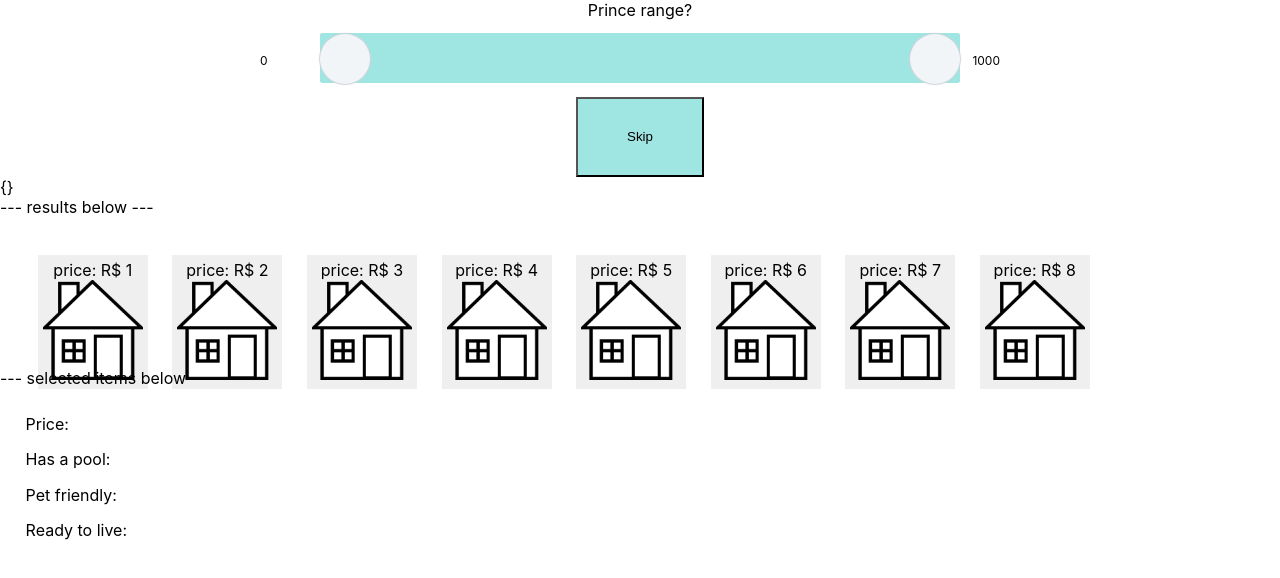
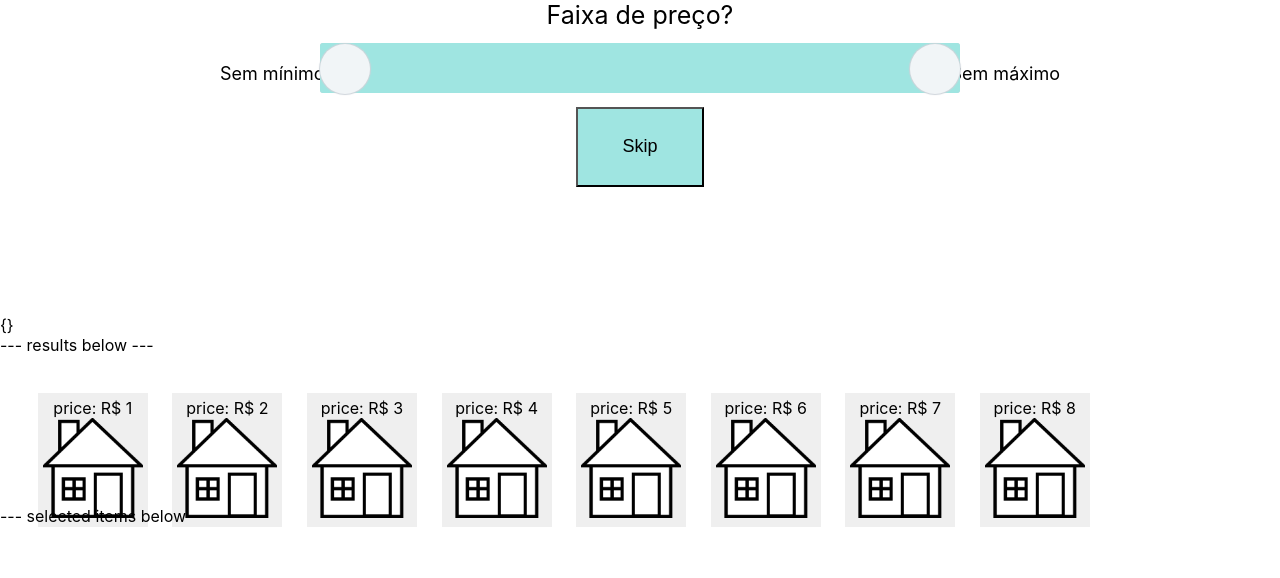
Before and after one commit to Maschroeder1/ihc, a React (Create React App) app in the folder frontend/: page / in a window 1280 px wide. Shown: the top 578 px of the page. Built offline with nearby package versions, Linux system fonts and the light colour scheme; the HTML template or start-up script is replaced by a standard one.

Commit message:
more filters, filter legibility

```diff
--- a/frontend/src/App.js
+++ b/frontend/src/App.js
@@ -93,20 +93,32 @@ class App extends Component {
   }
 
   render() {
-    let tieredButtons1 = [
-      { text: "button 1", filterName: "ANY1", children: [{ text: "child 1", filterName: "CHILD_1" }, { text: "child 2", filterName: "CHILD_2" }] },
-      { text: "button 2", filterName: "ANY2", children: [{ text: "child 3", filterName: "CHILD_3" }, { text: "child 4", filterName: "CHILD_4" }] },
-      { text: "button 3", filterName: "ANY3", children: [{ text: "child 5", filterName: "CHILD_5" }, { text: "child 6", filterName: "CHILD_6" }] },
-      { text: "button 4", filterName: "ANY4", children: [{ text: "child 7", filterName: "CHILD_7" }, { text: "child 8", filterName: "CHILD_8" }] }]
+    let housingTypes = [
+      { text: "Apartamento", filterName: "ANY1", children: [
+        { text: "Tradicional", filterName: "TRADITIONAL" },
+        { text: "JK", filterName: "JK" },
+        { text: "Kitnet", filterName: "KITNET" },
+        { text: "Flat", filterName: "FLAT" },
+        { text: "Loft", filterName: "LOFT" },
+        { text: "Studio", filterName: "STUDIO" },
+        { text: "Andar", filterName: "FLOOR" },
+        { text: "Cobertura", filterName: "ROOFTOP" }] },
+      { text: "Casa", filterName: "ANY2", children: [
+        { text: "Casa residencial", filterName: "SINGLE_FAMILY" },
+        { text: "Duplex", filterName: "DUPLEX" },
+        { text: "Sítio", filterName: "CABIN" },
+        { text: "Casa em condomínio", filterName: "HOA" }] }]
     let buttons = [
-      // <Slider min={0} max={1000} question={'Prince range?'} renameAttempt={({ min, max }) => {console.log(`min = ${min}, max = ${max}`)}} key={-1} />,
-      <Slider text={'Prince range?'} filterName={'TOTAL_PRICE_RANGE'} id={0} key={-1} min={0} max={1000} renameAttempt={this.sliderFunction} />,
-      //<Slider min={0} max={1000} onChange={this.sliderFunction} key={-1} />,
-      <SimpleButton text="Ready to live?" filterName="READY_TO_LIVE" id={1} key={0} parentStateFunction={this.simpleButtonFunction} parentId={this.state.lastSelected} updateStateJSON={this.updateStateJSON} buttons={[1, 2]} />,
-      <TieredButtonController text="Ready to live?" filterName="HOUSE_TYPE" id={2} key={1} parentStateFunction={this.tieredButtonFunction} parentId={this.state.lastSelected} updateStateJSON={this.updateStateJSON} buttons={tieredButtons1} />,
-      <SimpleButton text="Pet friendly?" filterName="PET_FRIENDLY" id={3} key={2} parentStateFunction={this.simpleButtonFunction} parentId={this.state.lastSelected} updateStateJSON={this.updateStateJSON} />,
-      <SimpleButton text="Has a pool?" filterName="POOL" id={4} key={3} parentStateFunction={this.simpleButtonFunction} parentId={this.state.lastSelected} updateStateJSON={this.updateStateJSON} />,
-      //<TieredButtonController text="Ready to live?" filterName="ENUM_2" id={4} key={4} parentStateFunction={this.tieredButtonFunction} parentId={this.state.lastSelected} updateStateJSON={this.updateStateJSON} buttons={[3, 4]} />
+      <Slider text={'Faixa de preço?'} filterName={'TOTAL_PRICE_RANGE'} id={0} key={-5} min={1000} max={2000} parentId={this.state.lastSelected} renameAttempt={this.sliderFunction} />,
+      <SimpleButton text="Mobiliado?" filterName="READY_TO_LIVE" id={1} key={-3} parentStateFunction={this.simpleButtonFunction} parentId={this.state.lastSelected} updateStateJSON={this.updateStateJSON} buttons={[1, 2]} />,
+      <Slider text={'Faixa de preço do condomínio?'} filterName={'FEES_PRICE_RANGE'} id={2} key={-4} min={0} max={200} parentId={this.state.lastSelected} renameAttempt={this.sliderFunction} />,
+      <TieredButtonController text="Apartamento? Casa?" filterName="HOUSE_TYPE" id={3} key={1} parentStateFunction={this.tieredButtonFunction} parentId={this.state.lastSelected} updateStateJSON={this.updateStateJSON} buttons={housingTypes} />,
+      <Slider text={'Número de quartos?'} filterName={'BEDROOM COUNT'} id={4} key={-2} min={0} max={5} parentId={this.state.lastSelected} renameAttempt={this.sliderFunction} />,
+      <SimpleButton text="Com churrasqueira?" filterName="BARBECUE" id={5} key={0} parentStateFunction={this.simpleButtonFunction} parentId={this.state.lastSelected} updateStateJSON={this.updateStateJSON} buttons={[1, 2]} />,
+      <Slider text={'Número de banheiros?'} filterName={'BATHROOM_COUNT'} id={6} key={-1} min={0} max={5} parentId={this.state.lastSelected} renameAttempt={this.sliderFunction} />,
+      <SimpleButton text="Pet friendly?" filterName="PET_FRIENDLY" id={7} key={2} parentStateFunction={this.simpleButtonFunction} parentId={this.state.lastSelected} updateStateJSON={this.updateStateJSON} />,
+      <Slider text={'Número de vagas?'} filterName={'PARKING_SPOTS'} id={8} key={3} min={0} max={5} parentId={this.state.lastSelected} renameAttempt={this.sliderFunction} />,
+      <SimpleButton text="Com piscina?" filterName="POOL" id={9} key={4} parentStateFunction={this.simpleButtonFunction} parentId={this.state.lastSelected} updateStateJSON={this.updateStateJSON} />
     ]
 
     let req = <ApiRequest apiRequest={this.state.apiRequest} />
--- a/frontend/src/SelectedRentalItemController.js
+++ b/frontend/src/SelectedRentalItemController.js
@@ -55,7 +55,6 @@ export default class SelectedRentalItemController extends React.Component {
     }
 
     render() {
-        let timeout
-        return ['price', 'hasPool', 'isPetFriendly', 'readyToLive'].map(key => this.render_items_based_on(key))
+        return (<>{ this.props.items.length > 0 && ['price', 'hasPool', 'isPetFriendly', 'readyToLive'].map(key => this.render_items_based_on(key)) }</>)
     }
 }
--- a/frontend/src/SimpleButton.js
+++ b/frontend/src/SimpleButton.js
@@ -23,7 +23,7 @@ export default class SimpleButton extends React.Component {
         return <button
             onMouseOver={event => event.target.style.background = strong_color}
             onMouseOut={event => event.target.style.background = color}
-            style={{ "background": color, "height": "25%", width: "100%", "marginBottom": "2%" }}
+            style={{ "background": color, "height": "25%", width: "100%", "marginBottom": "2%", "fontSize": "18px" }}
             onClick={() => this.click(value)}>
             {value}
         </button>
@@ -38,7 +38,7 @@ export default class SimpleButton extends React.Component {
         return (<div>
             {this.isVisible() &&
                 <section style={{ height: '600px' }}>
-                    <div style={{ "textAlign": "center", "marginBottom": "1%" }}> {this.state.text} </div>
+                    <div style={{ "textAlign": "center", "marginBottom": "1%", "fontSize": "25px" }}> {this.state.text} </div>
                     {this.button("#b3ffc8", "#00ff46", 'YES')}
                     {this.button("#ff7a8c", "#ff0023", 'NO')}
                     {this.button("#efadff", "#cd00ff", 'DOES NOT MATTER')}
--- a/frontend/src/SliderFunction.js
+++ b/frontend/src/SliderFunction.js
@@ -3,7 +3,7 @@ import classnames from "classnames";
 import PropTypes from "prop-types";
 import "./slider.css";
 
-const Slider = ({ min, max, text, filterName, id, renameAttempt }) => {
+const Slider = ({ min, max, text, filterName, id, renameAttempt, parentId }) => {
     const [minVal, setMinVal] = useState(min);
     const [maxVal, setMaxVal] = useState(max);
     const [useCount, setUseCount] = useState(0);
@@ -49,17 +49,21 @@ const Slider = ({ min, max, text, filterName, id, renameAttempt }) => {
     // Get min and max values when their state changes
     useEffect(() => {
         const firstUse = useCount < 2
-        const timer = setTimeout(() => renameAttempt(minVal == min ? -1 : minVal, maxVal == max ? -1 : maxVal, firstUse ? -1 : innerId, _filter_name), 500)
-        if (!firstUse) {
-            setShowSkipButton(false)
-        }
+        const timer = setTimeout(() => {
+            renameAttempt(minVal == min ? -1 : minVal, maxVal == max ? -1 : maxVal, firstUse ? -1 : innerId, _filter_name)
+            if (!firstUse) {
+                setShowSkipButton(false)
+            }
+        }, 500)
+
         setUseCount(useCount + 1)
         return () => clearTimeout(timer)
     }, [minVal, maxVal, renameAttempt]);
 
     return (
-        <>
-            <div style={{ "textAlign": "center", 'marginBottom': '1%' }}>{_text}</div>
+        <div style={{'marginBottom': '10%'}}> { parentId >= innerId &&
+        <div>
+            <div style={{ "textAlign": "center", 'marginBottom': '1%', "fontSize": "25px" }}>{_text}</div>
             <div className="container">
                 <input
                     type="range"
@@ -93,15 +97,16 @@ const Slider = ({ min, max, text, filterName, id, renameAttempt }) => {
                 <div className="slider">
                     <div className="slider__track" />
                     <div ref={range} className="slider__range" />
-                    <div className="slider__left-value">{minVal}</div>
-                    <div className="slider__right-value">{maxVal}</div>
+                    <div className="slider__left-value">{minVal === min ? "Sem mínimo" : minVal}</div>
+                    <div className="slider__right-value">{maxVal === max ? "Sem máximo" : maxVal}</div>
                 </div>
             </div>
             {showSkipButton &&
                 <div style={{ "textAlign": "center" }}>
-                    <button onClick={() => {setShowSkipButton(false); renameAttempt(-1, -1, innerId, _filter_name)}} style={{ "background": '#9fe5e1', "height": "80px", "width": "10%" }}>Skip</button>
+                    <button onClick={() => {setShowSkipButton(false); renameAttempt(-1, -1, innerId, _filter_name)}} style={{ "background": '#9fe5e1', "height": "80px", "width": "10%", 'fontSize': '18px' }}>Skip</button>
                 </div>}
-        </>
+        </div>
+        }</div>
     );
 };
 
--- a/frontend/src/TieredButtonButton.js
+++ b/frontend/src/TieredButtonButton.js
@@ -41,8 +41,8 @@ export default class TieredButtonButton extends React.Component {
     }
 
     render() {
-        const STRONG_COLOR = "#0015ff"
-        const LIGHT_COLOR = "#9ea6ff"
+        const STRONG_COLOR = "#fff500"
+        const LIGHT_COLOR = "#fffb96"
         let currentColor
         let opositeColor
 
@@ -64,7 +64,7 @@ export default class TieredButtonButton extends React.Component {
                     onMouseOver={event => event.target.style.background = opositeColor}
                     onMouseOut={event => event.target.style.background = currentColor}
                     onClick={() => this.click()}
-                    style={{ "background": currentColor, "height": "80%", width: "20%", "margin": "2%", "marginRight": "2%" }}>
+                    style={{ "background": currentColor, "height": "80%", width: "20%", "margin": "1%", "marginRight": "2%", "fontSize": "18px" }}>
                 { this.state.text }
             </button>
     }
--- a/frontend/src/TieredButtonController.js
+++ b/frontend/src/TieredButtonController.js
@@ -29,7 +29,7 @@ export default class TieredButtonController extends React.Component {
                 key={buttonObject.filterName}
                 children={this.asButtons(buttonObject.children)}
                 parentVisibleFunction={this.somethingFilterFunction}
-                />)
+            />)
     }
 
     // more spaghetti than an italian restaurant
@@ -83,20 +83,24 @@ export default class TieredButtonController extends React.Component {
             mustNotBeInFilters = mustNotBeInFilters.filter((filter) => filter !== filterName)
         }
 
-        this.setState({ mustBeInFilters: mustBeInFilters, mustNotBeInFilters: mustNotBeInFilters, showSkipButton: false})
+        this.setState({ mustBeInFilters: mustBeInFilters, mustNotBeInFilters: mustNotBeInFilters, showSkipButton: false })
         this.state.parentStateFunction(this.state.id, this.state.filterName, mustBeInFilters, mustNotBeInFilters)
     }
 
     render() {
         return (
             this.isVisible() &&
-            <div>
-                <div> { this.gridItems(this.state.buttons, '200px') } </div>
-                <div> { this.gridItems(this.state.visibleChildren, '100px') } </div>
-                {this.state.showSkipButton &&
-                    <div> { this.gridItems(this.asButtons([{text:"skip", filterName:"", children:[]}]), '100px')} </div>}
-            </div>
-        )
+            <div style={{'marginBottom': "10%"}}>
+                <div style={{ "textAlign": "center", "marginBottom": "1%", "fontSize": "25px" }}>
+                    {this.state.text}
+                </div>
+                <div>
+                    <div> {this.gridItems(this.state.buttons, '200px')} </div>
+                    <div> {this.gridItems(this.state.visibleChildren, '100px')} </div>
+                    {this.state.showSkipButton &&
+                        <div> {this.gridItems(this.asButtons([{ text: "Pular", filterName: "", children: [] }]), '100px')} </div>}
+                </div>
+            </div>)
     }
 
     isVisible() {
@@ -107,9 +111,9 @@ export default class TieredButtonController extends React.Component {
         const MAX_BUTTONS_PER_ROW = 4
         let sections = []
 
-        for (let i=0; i < buttons.length; i += MAX_BUTTONS_PER_ROW) {
-            sections.push(<section style={{ flexDirection: "row", height: height, "margin": "2%", "textAlign": "center"}} key={i}>
-                { buttons.slice(i, i+MAX_BUTTONS_PER_ROW) }
+        for (let i = 0; i < buttons.length; i += MAX_BUTTONS_PER_ROW) {
+            sections.push(<section style={{ flexDirection: "row", height: height, "margin": "1%", "textAlign": "center" }} key={i}>
+                {buttons.slice(i, i + MAX_BUTTONS_PER_ROW)}
             </section>)
         }
 
--- a/frontend/src/slider.css
+++ b/frontend/src/slider.css
@@ -38,16 +38,16 @@
   .slider__left-value,
   .slider__right-value {
     color: #000000;
-    font-size: 12px;
+    font-size: 18px;
     margin-top: 20px;
   }
 
   .slider__left-value {
-    left: -60px;
+    left: -100px;
   }
 
   .slider__right-value {
-    right: -40px;
+    right: -100px;
   }
 
   /* Removing the default appearance */
```
